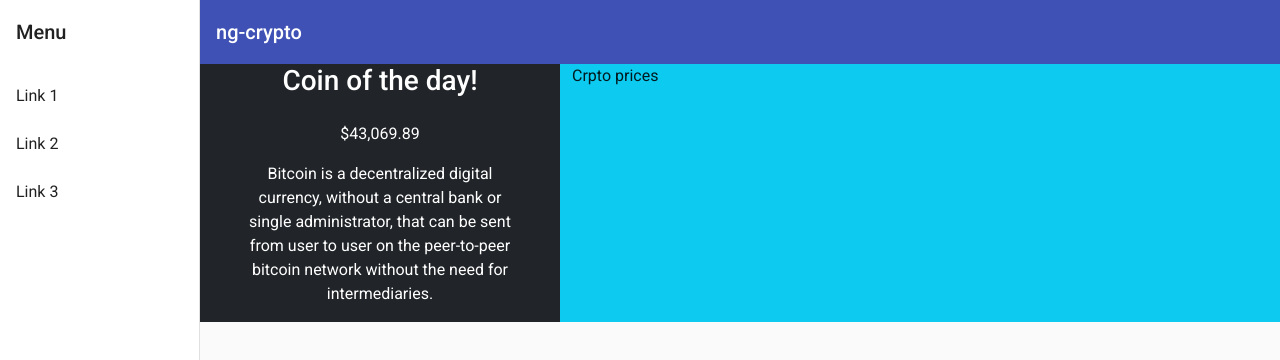
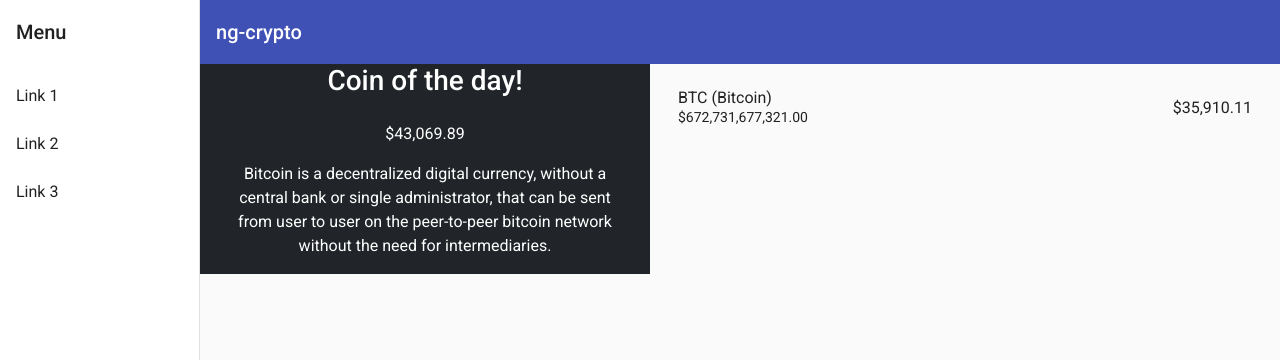
Before and after one commit to PranavBhatia/ng-crypto, an Angular app: page / in a window 1280 px wide. Shown: the top 360 px of the page. Built offline with nearby package versions, Linux system fonts and the light colour scheme.

Commit message:
Hardcoded matlist + crypto in service

```diff
--- a/src/app/crypto-prices/crypto-prices.component.html
+++ b/src/app/crypto-prices/crypto-prices.component.html
@@ -1 +1,7 @@
-Crpto prices
+<mat-nav-list>
+  <mat-list-item>
+    <h3 matLine>BTC (Bitcoin)</h3>
+    <p matLine>{{672731677321 | currency}}</p>
+    {{35910.11041246 | currency}}
+  </mat-list-item>
+</mat-nav-list>
--- a/src/app/navigation/navigation.component.html
+++ b/src/app/navigation/navigation.component.html
@@ -31,11 +31,11 @@
 
     <div class="container-fluid">
       <div class="row">
-        <div class="col-12 col-lg-4 bg-dark text-white">
+        <div class="col-12 col-lg-5 bg-dark text-white">
           <app-coin-of-the-day></app-coin-of-the-day>
         </div>
 
-        <div class="col-12 col-lg-8 bg-info">
+        <div class="col-12 col-lg-7">
           <app-crypto-prices></app-crypto-prices>
         </div>
       </div>
```
